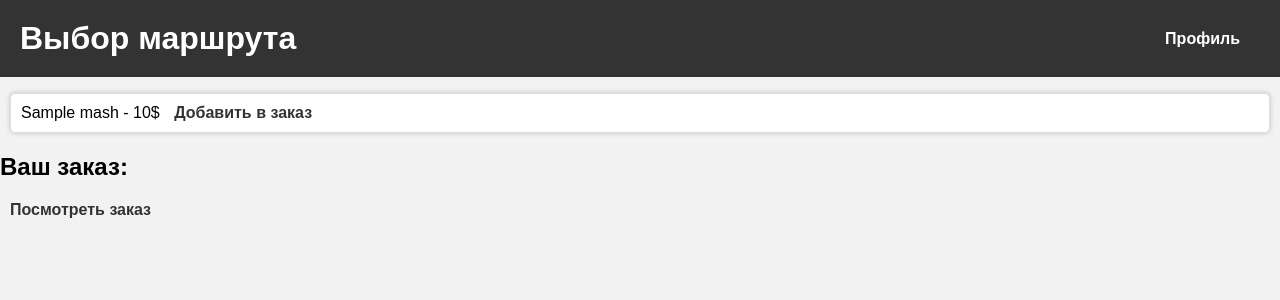
After one commit to xstazz/hakaton_project, a Flask app: template templates/marsh.html in a window 1280 px wide. The commit adds this page. Shown: the top 300 px of the page. Run offline with Flask 3, Linux system fonts and the light colour scheme; the template is opened without the code that fills it: most values are stand-ins (such as "Sample title", 1, 10 or a date in 2020).

Commit message:
Add files via upload

```diff
--- /dev/null
+++ b/templates/marsh.html
@@ -0,0 +1,71 @@
+<!DOCTYPE html>
+<html>
+<head>
+    <title>Тур агенство PEP8</title>
+    <style>
+        body {
+            font-family: Arial, sans-serif;
+            margin: 0;
+            padding: 0;
+            background-color: #f2f2f2;
+            position: relative;
+        }
+        .button1 {
+            background-color: #333;
+            display: block;
+            text-align: center;
+            text-decoration: none;
+            color: #fff;
+            position: absolute;
+            top: 20px;
+            right: 20px;
+            padding: 10px 20px;
+            border-radius: 5px;
+        }
+        h1 {
+            background-color: #333;
+            color: #fff;
+            padding: 20px;
+            margin: 0;
+        }
+        h2 {
+            margin-top: 20px;
+        }
+        ul {
+            list-style-type: none;
+            padding: 0;
+        }
+        li {
+            background-color: #fff;
+            margin: 10px;
+            padding: 10px;
+            border: 1px solid #ddd;
+            border-radius: 5px;
+            box-shadow: 0 0 5px rgba(0, 0, 0, 0.2);
+        }
+        a {
+            text-decoration: none;
+            color: #333;
+            margin-left: 10px;
+            font-weight: bold;
+        }
+        a:hover {
+            color: #ff4500;
+        }
+    </style>
+</head>
+<body>
+    <h1>Выбор маршрута</h1>
+    <a href="profile" class="button1">Профиль</a>
+    <ul>
+        {% for mash in mash_list %}
+            <li>
+                <span>{{ mash.name }} - {{ mash.price }}$</span>
+                <a href="{{ url_for('add_to_order', mash_id=mash.id) }}">Добавить в заказ</a>
+            </li>
+        {% endfor %}
+    </ul>
+    <h2>Ваш заказ:</h2>
+    <a href="{{ url_for('view_order') }}">Посмотреть заказ</a>
+</body>
+</html>
--- a/templates/order.html
+++ b/templates/order.html
@@ -51,13 +51,13 @@
 <body>
     <h1>Ваш заказ:</h1>
     <ul>
-        {% for dish in order %}
-            <li>{{ dish.name }} - {{ dish.price }}$</li>
+        {% for mash in order %}
+            <li>{{ mash.id }}{{ mash.name }} - {{ mash.price }}$</li>
         {% endfor %}
     </ul>
     <p>Итого: {{ total_price }}$</p>
     <a href="{{ url_for('clear_order') }}">Очистить заказ</a>
     <a href="{{ url_for('pay_order') }}">Оплатить</a>
-    <a href="{{ url_for('menu') }}">Вернуться на главную</a>
+    <a href="{{ url_for('marsh') }}">Вернуться на главную</a>
 </body>
 </html>
--- a/templates/profile.html
+++ b/templates/profile.html
@@ -39,7 +39,7 @@
             padding: 10px 20px;
             border-radius: 5px;
             cursor: pointer;
-            margin-right: 10px; /* Добавлено для отступа */
+            margin-right: 10px;
         }
         .upload-form label:hover {
             background-color: #0056b3;
@@ -52,7 +52,7 @@
             color: #fff;
             text-decoration: none;
             cursor: pointer;
-            margin-top: 10px; /* Добавлено для отступа */
+            margin-top: 10px;
         }
         .upload-button:hover, .menu-button:hover, .logout-button:hover {
             background-color: #0056b3;
```
